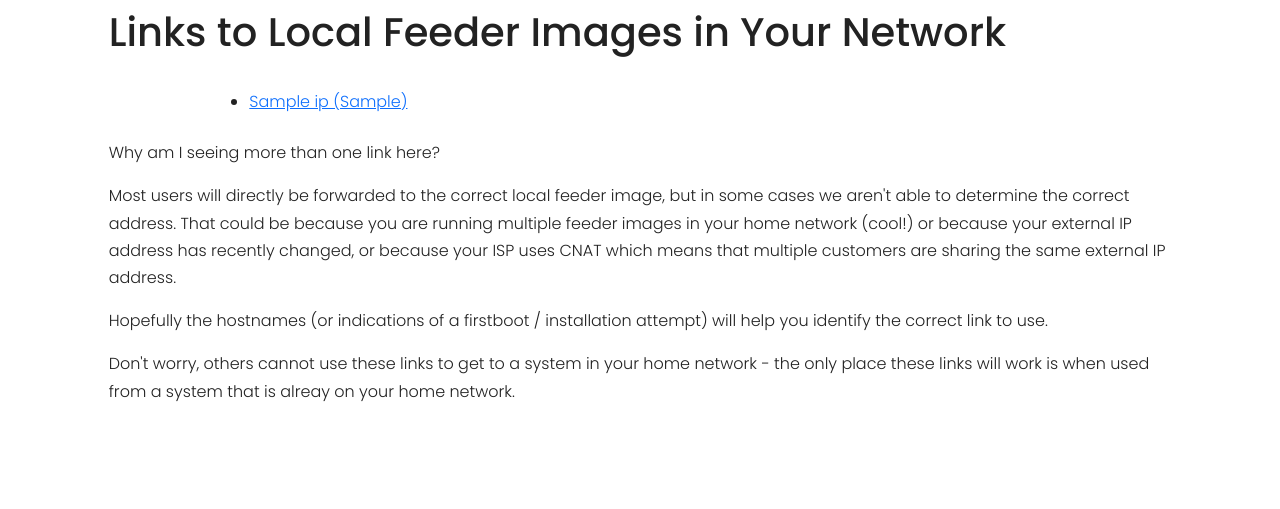
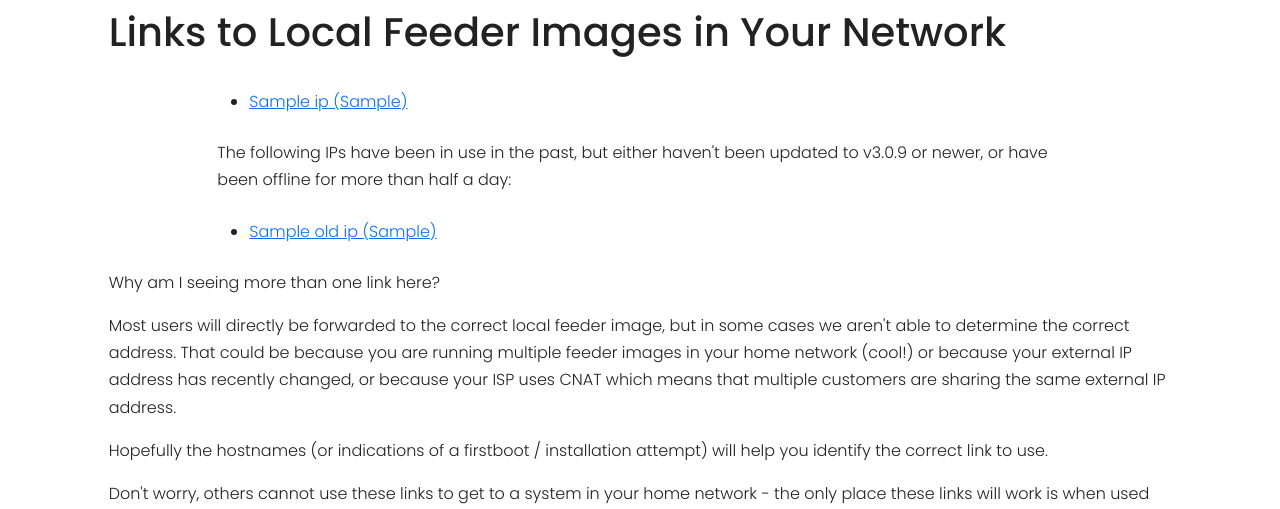
Before and after one commit to adsbim/adsb-im-web, a Flask app: template web/templates/mylocalip.html in a window 1280 px wide. Shown: the top 509 px of the page. Run offline with Flask 3, Linux system fonts and the light colour scheme; the template is opened without the code that fills it: most values are stand-ins (such as "Sample title", 1, 10 or a date in 2020).

Commit message:
show older IPs on the my.adsb.im link page
a lot of people appear to still run older images

Signed-off-by: Dirk Hohndel <dirk@hohndel.org>

```diff
--- a/web/templates/mylocalip.html
+++ b/web/templates/mylocalip.html
@@ -29,7 +29,6 @@
             <div class="row justify-content-center mt-2 mb-5">
                 <h1 class="col-10">Links to Local Feeder Images in Your Network</h1>
                 <div class="col-8">
-
                     <ul class="my-4">
                         {% for ip in ips %}
                             <li><a href="http://{{ ip['ip'] }}/">{{ip['name']}} ({{ ip['ip'] }})</a></li>
@@ -38,6 +37,15 @@
                             <li>No IPs found</li>
                         {% endif %}
                     </ul>
+                    {% if old_ips != [] %}
+                    The following IPs have been in use in the past, but either haven't been updated to v3.0.9 or
+                    newer, or have been offline for more than half a day:
+                    <ul class="my-4">
+                        {% for ip in old_ips %}
+                        <li><a href="http://{{ ip['ip'] }}/">{{ip['name']}} ({{ ip['ip'] }})</a></li>
+                        {% endfor %}
+                    </ul>
+                    {% endif %}
                 </div>
                 <div class="col-10">
                     <p>
```
